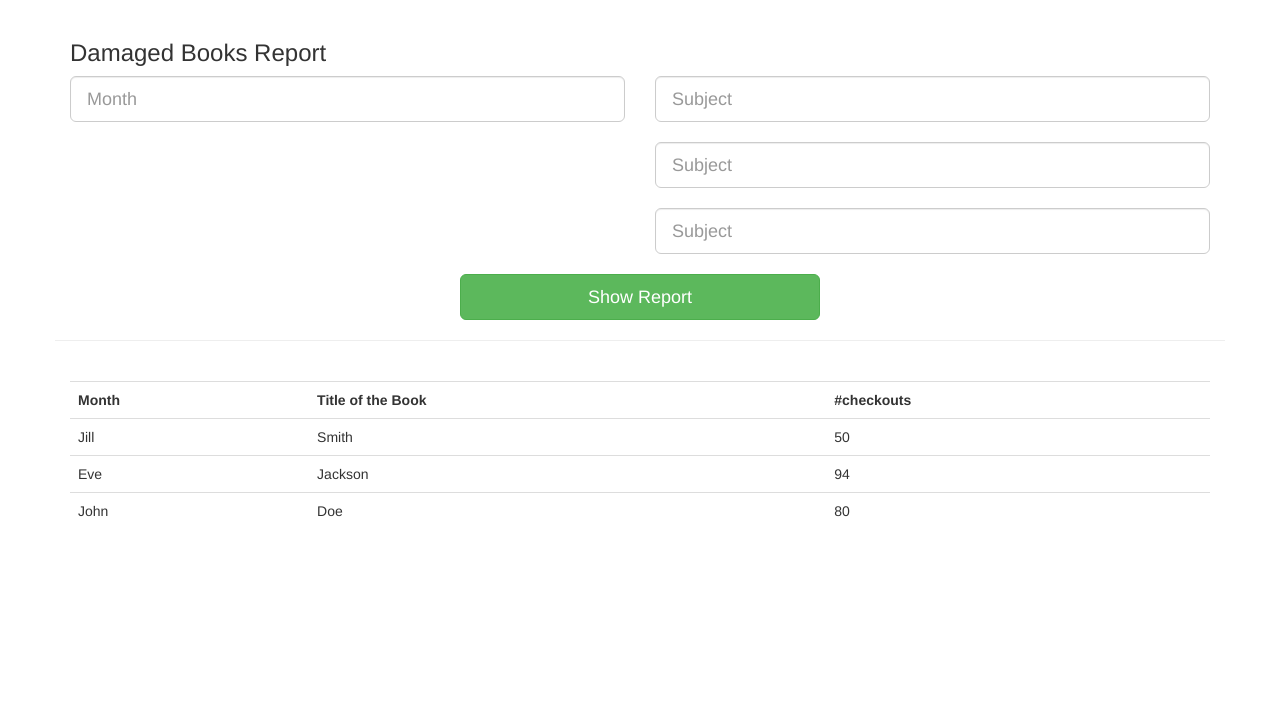
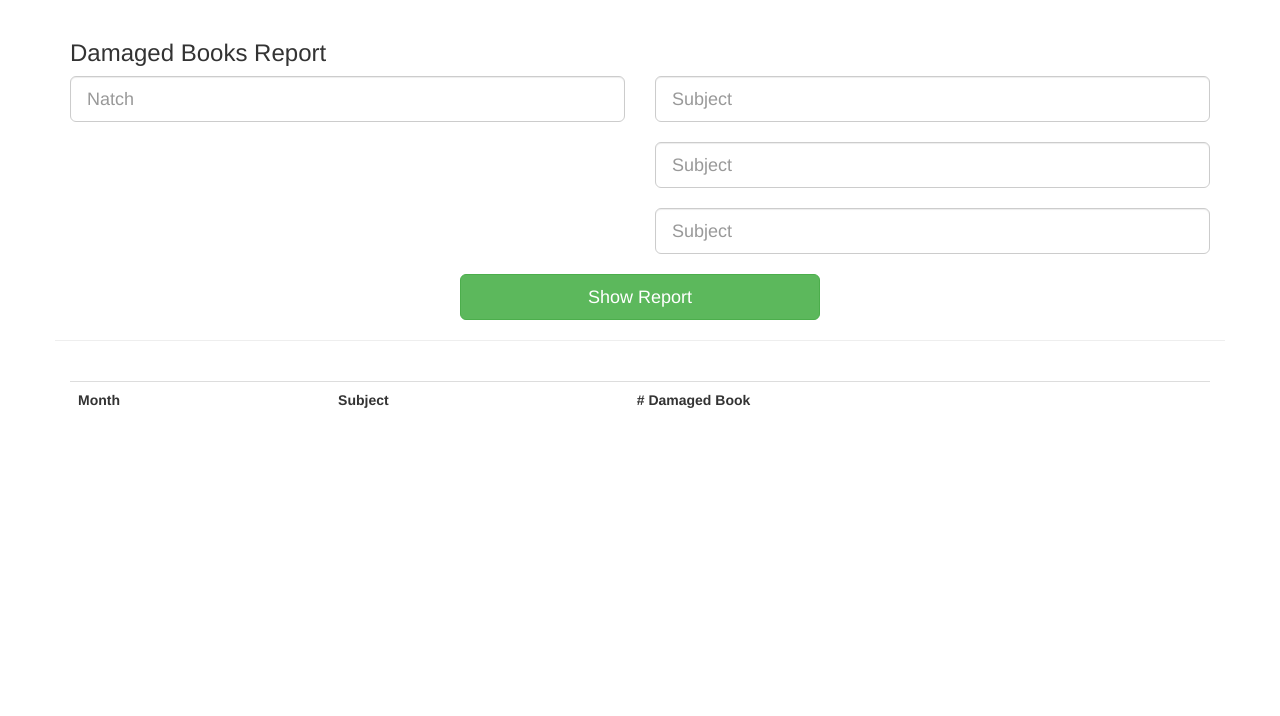
Before and after one commit to pbhatnagar3/LibrarySystem, a Flask app: page /damaged-books-report in a window 1280 px wide. Shown: the part 52-768 px from the top of the page. Run offline with Flask 2, Linux system fonts and the light colour scheme; tables that the repository leaves empty or names only in its code hold one stand-in row (values such as "Sample post"); lists and menus that the app fills with data are empty; some libraries are stand-ins or nearby versions.

Commit message:
Report 1 done

```diff
--- a/app.py
+++ b/app.py
@@ -216,9 +216,26 @@ def frequent_subjects_report():
 	return render_template('popular-subjects-report.html')
 
 
-@app.route('/damaged-books-report')
+@app.route('/damaged-books-report', methods=['POST', 'GET'])
 def damaged_books_report():
-	return render_template('damaged-books-report.html')
+	#find all the subjects
+	subjects = database.get_subjects();
+	subject_list = [s[0] for s in subjects]
+	print subject_list
+	if request.method == 'GET':
+		return render_template('damaged-books-report.html', subjects = subject_list)
+	elif request.method == 'POST':
+		table_contents = [];
+		f = request.form
+		print "this is sparta"
+		print f['subject_1']
+		# print f['month']
+		print f.items()
+		table_contents.append((f['subject_1'], database.find_num_damaged_books(f['month'], f['subject_1'])))
+		table_contents.append((f['subject_2'], database.find_num_damaged_books(f['month'], f['subject_2'])))
+		table_contents.append((f['subject_3'], database.find_num_damaged_books(f['month'], f['subject_3'])))
+		print "THINGS THAT WILL GO IN THE TABLE", table_contents
+		return render_template('damaged-books-report.html', subjects = subject_list, table_contents = table_contents, month = f['month'])
 
 if __name__ == '__main__':
 	app.run(debug=True)
--- a/database.py
+++ b/database.py
@@ -191,5 +191,22 @@ def createBooks():
 
 
 
+def get_subjects():
+	cur = db.cursor()
+	query = "SELECT Name FROM subject"
+	cur.execute( query )
+	return cur.fetchall()
+
+def find_num_damaged_books(month, subject):
+	print "MONTH ", month
+	print "SUBJECT ", subject
+	cur = db.cursor()
+	query = "select Count(*) from book_copy where Is_damaged = 1 and copy_number in (SELECT Copy_id FROM issue WHERE EXTRACT(MONTH FROM Return_date)  = %s AND Isbn IN (SELECT Isbn FROM book WHERE Subject_name = %s)) and isbn in (SELECT Copy_id FROM issue WHERE EXTRACT(MONTH FROM Return_date)  = %s AND Isbn IN (SELECT Isbn FROM book WHERE Subject_name = %s))"
+	values = (month, subject, month, subject)
+	cur.execute(query, values)
+	result = cur.fetchall()
+	print "HERE IS THE RESULT", result
+	return result
+
 if __name__ == '__main__':
 	createBooks()
--- a/templates/damaged-books-report.html
+++ b/templates/damaged-books-report.html
@@ -4,24 +4,24 @@
 <h3>Damaged Books Report</h3>
 <div class="row">
 	<div class="col-sm-6">
-		<input list="MonthList" name="Month" class="form-control input-lg" placeholder="Month" required>
+		<form class="form" role="form" method="POST" action="/damaged-books-report" id="damagedbook-form">
+		<input list="MonthList" name="month" class="form-control input-lg" placeholder="Natch" required>
 			<datalist id="MonthList">
-    			<option value="Jan">
-    			<option value="Feb">
+    			<option value='1'>Jan</option>
+    			<option value="2">
+    			<option value="3">
+
 	  		</datalist>
 		<br>
 	</div>
 	<div class="col-sm-6">
-		<input list="SubjectList" name="Month" class="form-control input-lg" placeholder="Subject" required><br>
-		<input list="SubjectList" name="Month" class="form-control input-lg" placeholder="Subject" required><br>
-		<input list="SubjectList" name="Month" class="form-control input-lg" placeholder="Subject" required>
+		<input list="SubjectList" name="subject_1" class="form-control input-lg" placeholder="Subject" required><br>
+		<input list="SubjectList" name="subject_2" class="form-control input-lg" placeholder="Subject" required><br>
+		<input list="SubjectList" name="subject_3" class="form-control input-lg" placeholder="Subject" required>
 			<datalist id="SubjectList">
-    			<option value="Mathematics">
-    			<option value="Computer Science">
-    			<option value="Chemistry">
-    			<option value="Physics">
-    			<option value="Mechanical Engineering">
-    			<option value="Electrical Engineering">
+    		{% for s in subjects %}
+    			<option value={{s}}>
+			{% endfor %}
 	  		</datalist>
 		<br>
 	</div>
@@ -31,6 +31,7 @@
 	<div class="col-sm-4 col-sm-offset-4">
 		<button type="submit" class="btn btn-success btn-block btn-lg">Show Report</button>
 	</div>
+</form>
 </div>
 <div class="row">
 	<hr>
@@ -40,28 +41,16 @@
  		<table class="table">
  		<tr>
 		    <th>Month</th>
-		    <th>Title of the Book</th>
-		    <th>#checkouts</th>
+		    <th>Subject</th>
+		    <th># Damaged Book</th>
 		</tr>
-
+		{% for t in table_contents  %}
   		<tr>
-		    <td>Jill</td>
-		    <td>Smith</td>
-		    <td>50</td>
-
+		    <td>{{month}}</td>
+		    <td>{{t.0}}</td>
+		    <td>{{t.1.0.0}}</td>
 		  </tr>
-		  <tr>
-		    <td>Eve</td>
-		    <td>Jackson</td>
-		    <td>94</td>
-
-		  </tr>
-		  <tr>
-		    <td>John</td>
-		    <td>Doe</td>
-		    <td>80</td>
-
-		  </tr>
+		{% endfor %}
 
 	</table>
  	</div>
```
Also changed, not shown: 1 other file.
